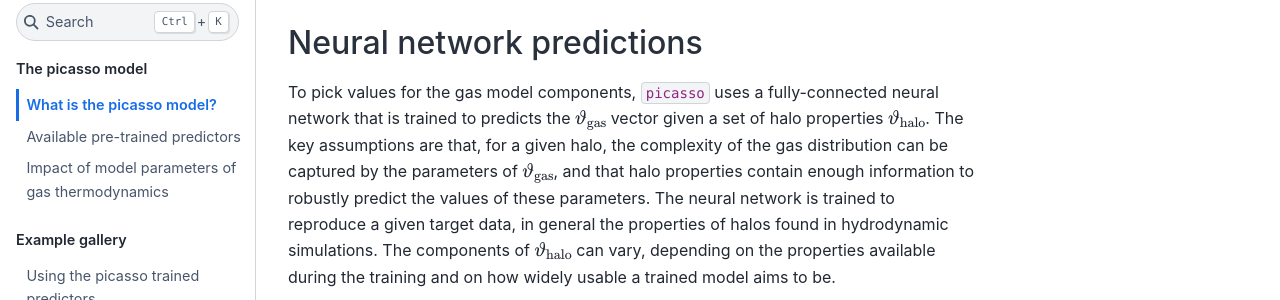
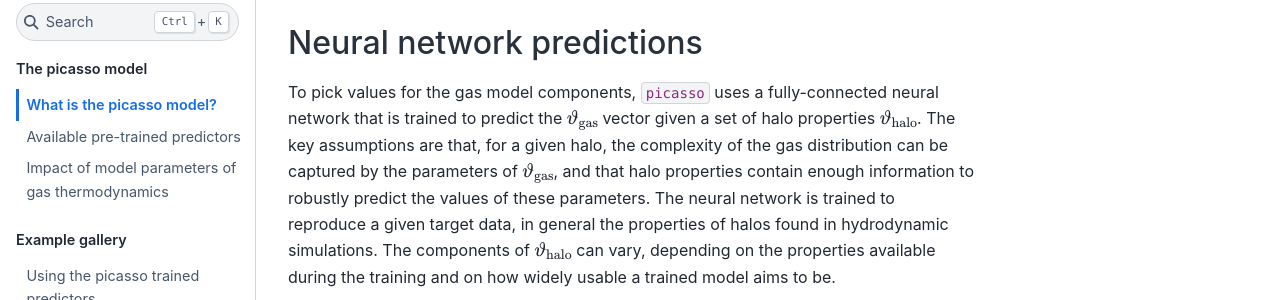
Before and after one commit to fkeruzore/picasso, a Sphinx documentation site: the page built from docs/model/model.rst, in a window 1280 px wide and 900 px high, scrolled down 1336 px. Shown: the part 275-575 px from the top of the window. Built offline with Sphinx 7.4.7 and the Sphinx Book theme 1.1.4, drawn with Linux system fonts in a browser that asks for light colours.

Commit message:
fix docs typo

```diff
--- a/docs/model/model.rst
+++ b/docs/model/model.rst
@@ -51,7 +51,7 @@ See also:
 Neural network predictions
 --------------------------
 
-To pick values for the gas model components, ``picasso`` uses a fully-connected neural network that is trained to predicts the :math:`\vartheta_{\rm gas}` vector given a set of halo properties :math:`\vartheta_{\rm halo}`.
+To pick values for the gas model components, ``picasso`` uses a fully-connected neural network that is trained to predict the :math:`\vartheta_{\rm gas}` vector given a set of halo properties :math:`\vartheta_{\rm halo}`.
 The key assumptions are that, for a given halo, the complexity of the gas distribution can be captured by the parameters of :math:`\vartheta_{\rm gas}`, and that halo properties contain enough information to robustly predict the values of these parameters.
 The neural network is trained to reproduce a given target data, in general the properties of halos found in hydrodynamic simulations.
 The components of :math:`\vartheta_{\rm halo}` can vary, depending on the properties available during the training and on how widely usable a trained model aims to be.
```
